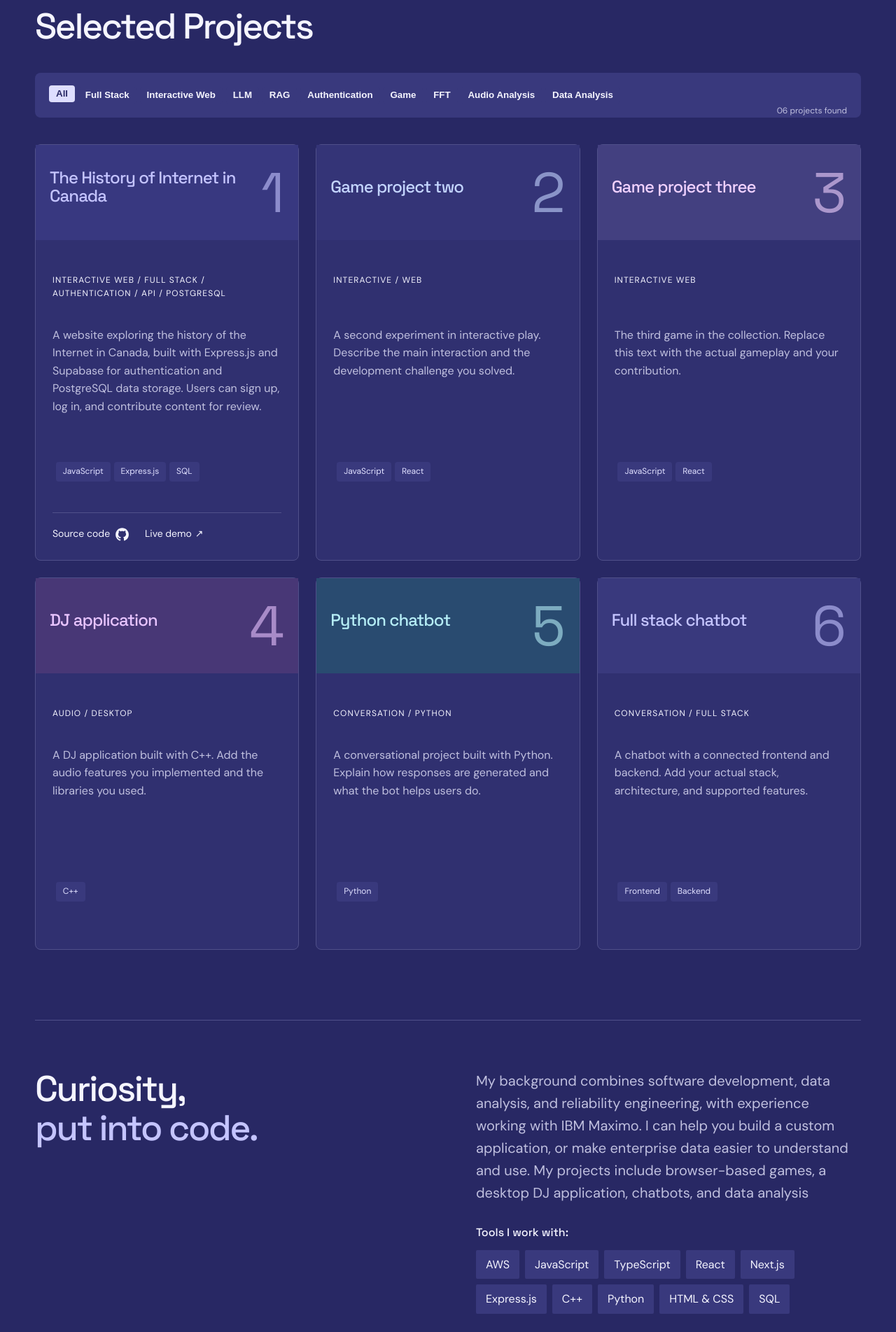
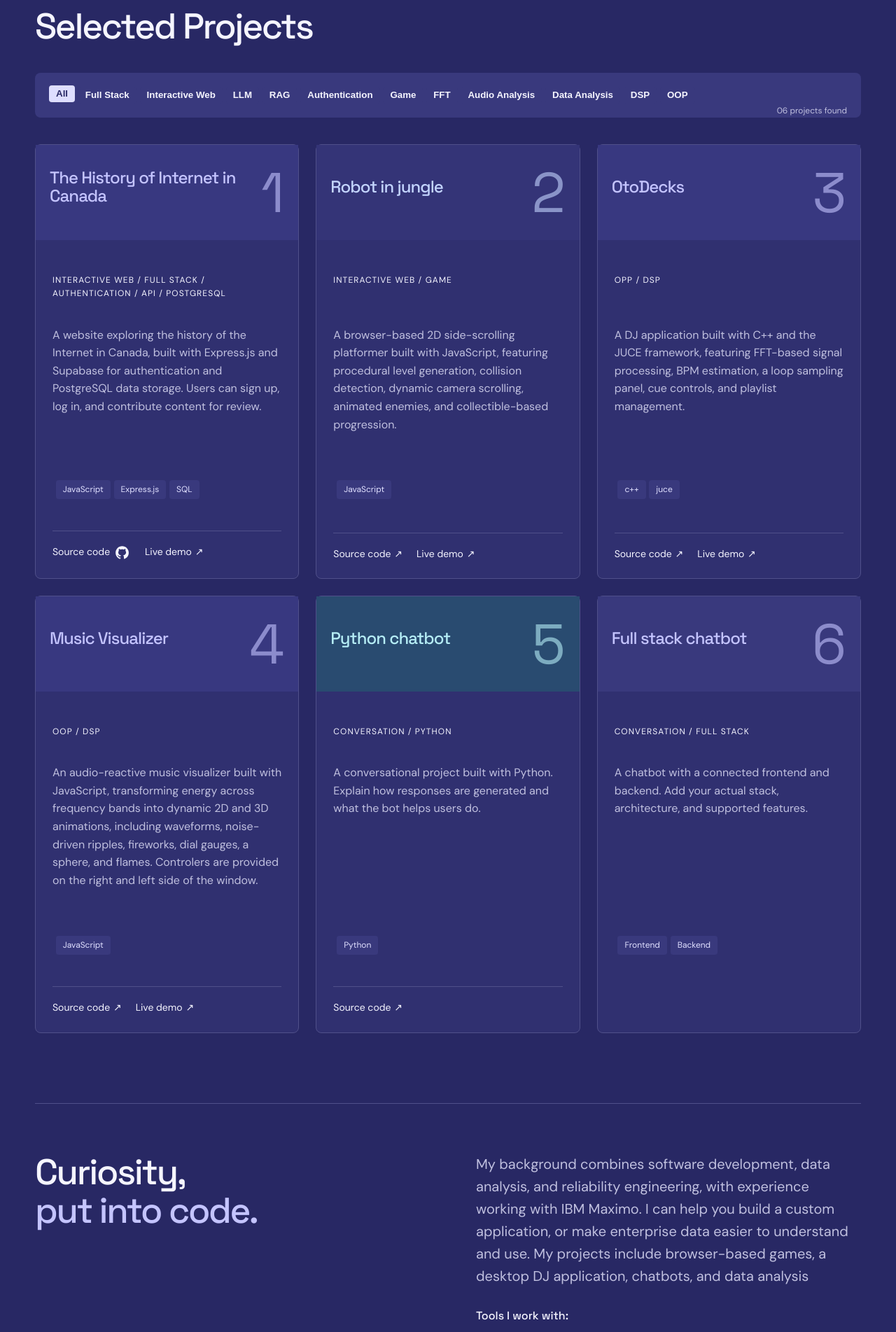
Before and after one commit to rahafrouz98/profile-hamed, a React (Vite) app: page / in a window 1280 px wide. Shown: the part 680-2583 px from the top of the page at 70% size. Built offline with nearby package versions, Linux system fonts and the light colour scheme.

Commit message:
REfactor

```diff
--- a/src/App.jsx
+++ b/src/App.jsx
@@ -5,7 +5,7 @@ import { ProjectCard } from "./ProjectCard.jsx";
 import { ProjectFilter } from "./ProjectFilter.jsx";
 import { GitLogo } from "./GitLogo.jsx";
 import { LinkedInLogo } from "./LinkedInLogo.jsx";
-import {ContactDialog} from "./ContactDialog.jsx"
+import { ContactDialog } from "./ContactDialog.jsx";
 
 export default function () {
     let [activeFilter, setFilter] = useState(filters[0]);
@@ -86,7 +86,19 @@ export default function () {
                         <p>{profile.about}</p>
                         <h3>Tools I work with:</h3>
                         <ul className="skills">
-                            {["AWS", "JavaScript", "TypeScript", "React", "Next.js", "Express.js", "C++", "Python", "HTML & CSS", "SQL"].map((skill) => (
+                            {[
+                                "AWS",
+                                "JavaScript",
+                                "TypeScript",
+                                "React",
+                                "Next.js",
+                                "Express.js",
+                                "C++",
+                                "juce",
+                                "Python",
+                                "HTML & CSS",
+                                "SQL",
+                            ].map((skill) => (
                                 <li key={skill}>{skill}</li>
                             ))}
                         </ul>
@@ -107,10 +119,10 @@ export default function () {
                         <div className="contact-links">
                             <ContactDialog profile={profile} />
                             <ExternalLink href={profile.github} Icon={GitLogo}>
-                              GitHub
+                                GitHub
                             </ExternalLink>
                             <ExternalLink href={profile.linkedin} Icon={LinkedInLogo}>
-                              LinkedIn
+                                LinkedIn
                             </ExternalLink>
                             {!profile.email && !profile.github && !profile.linkedin && (
                                 <span className="contact-placeholder">Contact details coming soon.</span>
--- a/src/data.js
+++ b/src/data.js
@@ -10,7 +10,7 @@ export const profile = {
     about: "My background combines software development, data analysis, and reliability engineering, with experience working with IBM Maximo. I can help you build a custom application, or make enterprise data easier to understand and use. My projects include browser-based games, a desktop DJ application, chatbots, and data analysis",
     email: "hamed@afrouztech.tech",
     github: "https://github.com/rahafrouz98",
-    linkedin: "https://internet-history-lfc4.onrender.com/",
+    linkedin: "www.linkedin.com/in/h-rahafrouz",
 };
 
 export const projects = [
@@ -23,37 +23,37 @@ export const projects = [
             "A website exploring the history of the Internet in Canada, built with Express.js and Supabase for authentication and PostgreSQL data storage. Users can sign up, log in, and contribute content for review.",
         repository: "https://github.com/rahafrouz98/internet-history",
         repIcon: GitLogo,
-        demo: "https://internet-history-project.onrender.com/",
+        demo: "https://internet-history-lfc4.onrender.com/",
     },
     {
-        title: "Game project two",
-        category: ["Interactive", "Web"],
+        title: "Robot in jungle",
+        category: ["Interactive Web", "Game"],
         type: "game",
-        tech: ["JavaScript", "React"],
+        tech: ["JavaScript"],
         description:
-            "A second experiment in interactive play. Describe the main interaction and the development challenge you solved.",
-        repository: "",
-        demo: "",
+            "A browser-based 2D side-scrolling platformer built with JavaScript, featuring procedural level generation, collision detection, dynamic camera scrolling, animated enemies, and collectible-based progression.",
+        repository: "https://github.com/rahafrouz98/robot-in-jungle",
+        demo: "https://robot-in-jungle.onrender.com/",
     },
     {
-        title: "Game project three",
-        category: ["Interactive Web"],
-        type: "game",
-        tech: ["JavaScript", "React"],
+        title: "OtoDecks",
+        category: ["OPP", "DSP"],
+        type: "Adio App",
+        tech: ["c++", "juce"],
         description:
-            "The third game in the collection. Replace this text with the actual gameplay and your contribution.",
-        repository: "",
-        demo: "",
+            "A DJ application built with C++ and the JUCE framework, featuring FFT-based signal processing, BPM estimation, a loop sampling panel, cue controls, and playlist management.",
+        repository: "https://github.com/rahafrouz98/OtoDecks-new",
+        demo: "https://youtu.be/1SRcnPIJ6MI",
     },
     {
-        title: "DJ application",
-        category: ["Audio", "Desktop"],
-        type: "audio",
-        tech: ["C++"],
+        title: "Music Visualizer",
+        category: ["OOP", "DSP"],
+        type: "Audio App",
+        tech: ["JavaScript"],
         description:
-            "A DJ application built with C++. Add the audio features you implemented and the libraries you used.",
-        repository: "",
-        demo: "",
+            "An audio-reactive music visualizer built with JavaScript, transforming energy across frequency bands into dynamic 2D and 3D animations, including waveforms, noise-driven ripples, fireworks, dial gauges, a sphere, and flames. Controlers are provided on the right and left side of the window.",
+        repository: "git@github.com:rahafrouz98/vidualizer.git",
+        demo: "https://vidualizer.onrender.com/",
     },
     {
         title: "Python chatbot",
@@ -62,7 +62,7 @@ export const projects = [
         tech: ["Python"],
         description:
             "A conversational project built with Python. Explain how responses are generated and what the bot helps users do.",
-        repository: "",
+        repository: "https://github.com/rahafrouz98/chatbot1",
         demo: "",
     },
     {
@@ -88,4 +88,6 @@ export const filters = [
     "FFT",
     "Audio Analysis",
     "Data Analysis",
+    "DSP",
+    "OOP",
 ];
```
